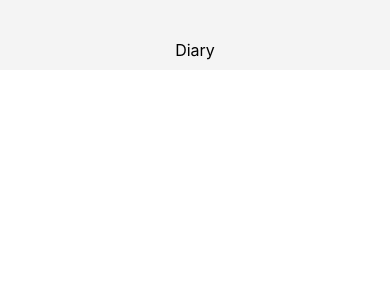
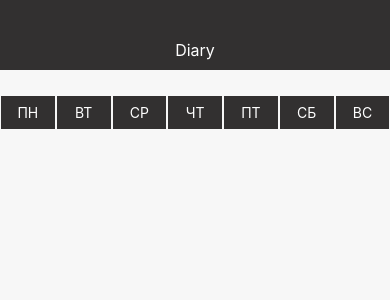
Before and after one commit to ksamoylov/diary-frontend, a React Native app: screen / in a window 390 px wide. Shown: the top 300 px of the page. Built offline with nearby package versions, Linux system fonts and the light colour scheme.

Commit message:
Added calendar head

```diff
--- a/App.js
+++ b/App.js
@@ -2,7 +2,7 @@ import { StatusBar } from "expo-status-bar";
 import React from "react";
 import { StyleSheet, View } from "react-native";
 import { Navbar } from "./src/components/Navbar";
-import { Calendar } from "./src/components/Calendar/Calendar";
+import {Calendar} from "./src/components/Calendar/Calendar";
 
 export default function App() {
   return (
@@ -16,7 +16,7 @@ export default function App() {
 
 const styles = StyleSheet.create({
   container: {
-    backgroundColor: "#fff",
+    backgroundColor: "#f7f7f7",
     flex: 1,
   },
 });
--- a/package.json
+++ b/package.json
@@ -25,7 +25,6 @@
     "react-native-gesture-handler": "~1.8.0",
     "react-native-reanimated": "~1.13.0",
     "react-native-screens": "~2.15.0",
-    "react-native-table-component": "^1.2.1",
     "react-native-unimodules": "~0.12.0",
     "react-native-web": "~0.13.12"
   },
--- a/src/components/Calendar/Calendar.js
+++ b/src/components/Calendar/Calendar.js
@@ -6,7 +6,7 @@ export const Calendar = () => {
   const month = new Date().getMonth();
 
   return (
-    <View>
+    <View style={{ flex: 1 }}>
       <Month selectedMonth={month} />
     </View>
   );
--- a/src/components/Calendar/Month.js
+++ b/src/components/Calendar/Month.js
@@ -1,12 +1,35 @@
 import React from "react";
-import { Text, View } from "react-native";
+import { Text, View, StyleSheet } from "react-native";
 
 const SUNDAY_NUMBER = 7;
 
 export const Month = ({ selectedMonth }) => {
-  const dateWeekMap = createDateWeekMap(selectedMonth);
+  const tableHead = ["ПН", "ВТ", "СР", "ЧТ", "ПТ", "СБ", "ВС"];
+  const tableData = createDateWeekMap(selectedMonth);
 
-  return <View></View>;
+  return <View style={styles.container}>{renderHead(tableHead)}</View>;
+};
+
+const renderBody = () => {
+  return (
+    <View style={{ flex: 1, alignSelf: "stretch", flexDirection: "row" }}>
+      <View style={{ flex: 1, alignSelf: "stretch" }}></View>
+    </View>
+  );
+};
+
+const renderHead = (tableHead) => {
+  return (
+    <View style={styles.head}>
+      {tableHead.map((el, index) => {
+        return (
+          <View style={styles.headCell} key={index}>
+            <Text style={{ color: "#fff" }}>{el}</Text>
+          </View>
+        );
+      })}
+    </View>
+  );
 };
 
 const createDateWeekMap = (selectedMonth) => {
@@ -36,3 +59,23 @@ const createDateWeekMap = (selectedMonth) => {
 
   return dateWeekMap;
 };
+
+const styles = StyleSheet.create({
+  container: {
+    flex: 1,
+    marginTop: 25,
+  },
+  head: {
+    flex: 1,
+    flexDirection: "row",
+  },
+  headCell: {
+    borderWidth: 0.2,
+    borderColor: "#f7f7f7",
+    backgroundColor: "#323030",
+    height: 35,
+    width: "14.3%",
+    justifyContent: "center",
+    alignItems: "center",
+  },
+});
--- a/src/components/Navbar.js
+++ b/src/components/Navbar.js
@@ -11,7 +11,7 @@ export const Navbar = () => {
 
 const styles = StyleSheet.create({
   container: {
-    backgroundColor: "#f4f4f4",
+    backgroundColor: "#323030",
     height: 70,
     alignItems: "center",
     justifyContent: "center",
@@ -19,5 +19,6 @@ const styles = StyleSheet.create({
   },
   text: {
     fontSize: 16,
+    color: "#fff",
   },
 });
```
Also changed, not shown: 1 other file (tests, documents, lock files or other folders).
